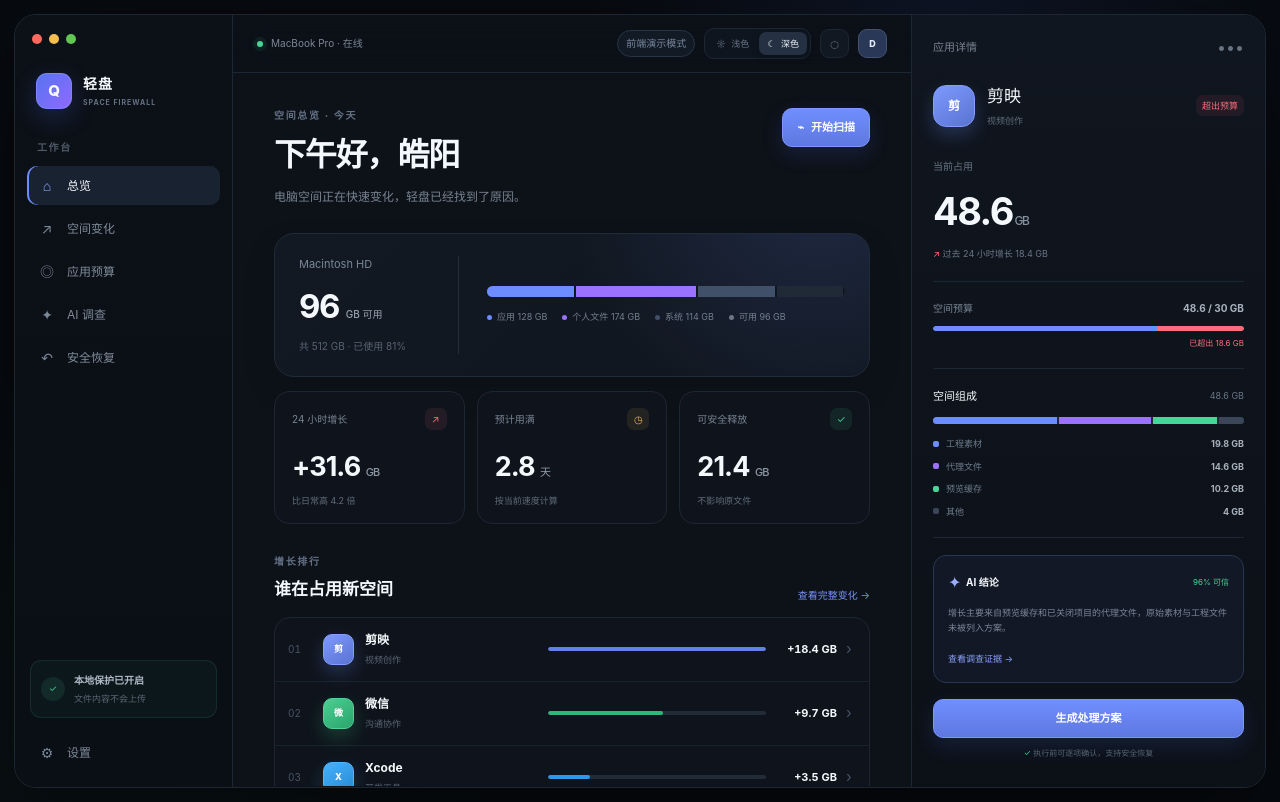
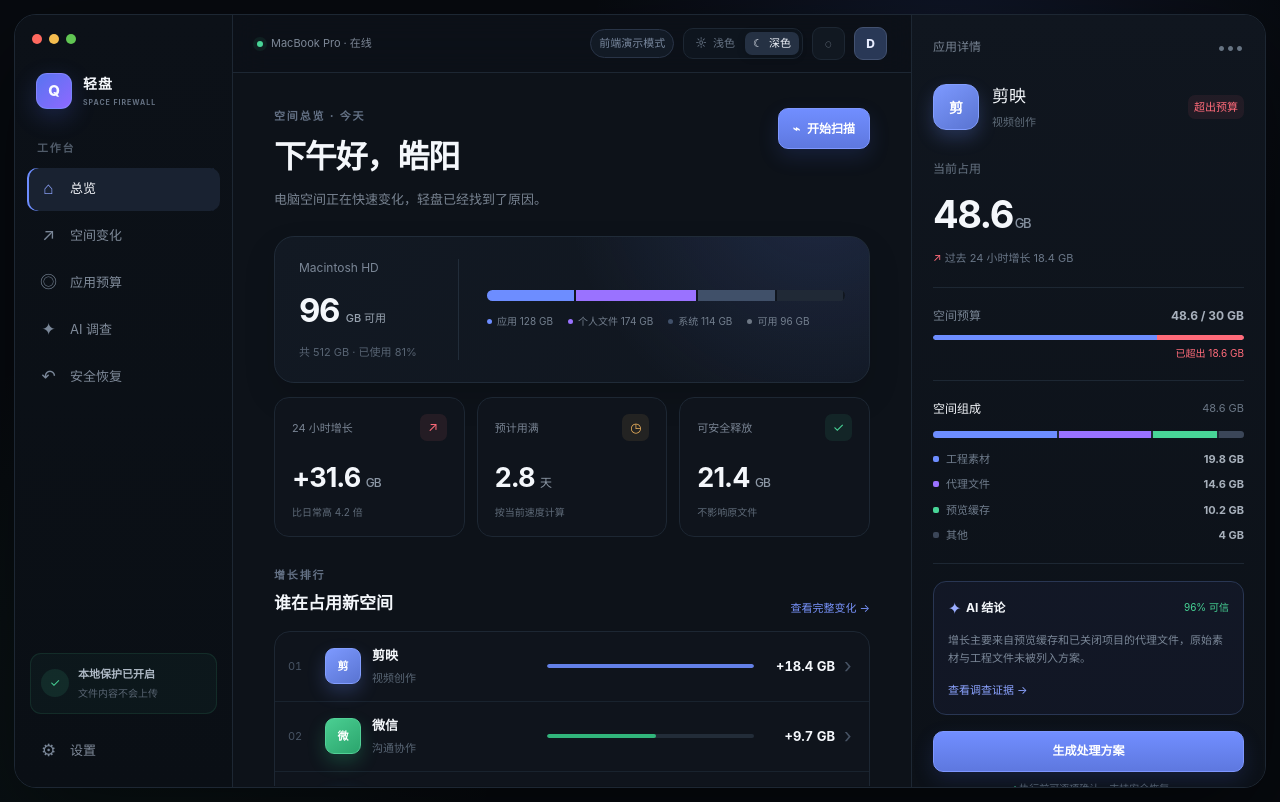
Before and after one commit to 864536370dhy-png/qingpan-ai-storage-firewall, a Next.js app: page / in a window 1280 px wide. Built offline with nearby package versions, Linux system fonts and the light colour scheme.

Commit message:
Scale supporting UI and tailor plans by app

```diff
--- a/app/globals.css
+++ b/app/globals.css
@@ -611,82 +611,100 @@ h1, h2, h3, p { margin-top: 0; }
 .plan-modal > footer { padding: 14px 21px; display: flex; justify-content: flex-end; gap: 9px; border-top: 1px solid var(--border); background: #0f151d; }
 
 /* Larger desktop type scale */
-.nav-item { font-size: 12px; }
-.nav-caption, .device-status, .demo-badge { font-size: 10px; }
-.local-status b { font-size: 10px; }
-.local-status small { font-size: 9px; }
-.eyebrow { font-size: 10px; }
-.page-heading > div > p:last-child { font-size: 12px; }
-.primary-button, .secondary-button, .ghost-button { min-height: 39px; font-size: 11px; }
-.text-button { font-size: 10px; }
-.storage-copy p { font-size: 11px; }
+.nav-item { min-height: 43px; font-size: 13px; }
+.nav-icon { width: 21px; font-size: 17px; }
+.nav-caption, .device-status, .demo-badge { font-size: 11px; }
+.local-status b { font-size: 11px; }
+.local-status small { font-size: 10px; }
+.status-orb { width: 28px; height: 28px; font-size: 12px; }
+.eyebrow { font-size: 11px; }
+.page-heading > div > p:last-child { font-size: 13px; }
+.primary-button, .secondary-button, .ghost-button { min-height: 41px; font-size: 12px; }
+.text-button { font-size: 11px; }
+.storage-copy p { font-size: 12px; }
 .storage-copy strong { font-size: 33px; }
-.storage-copy strong span, .storage-copy small { font-size: 10px; }
-.storage-legend span { font-size: 9px; }
-.metric-top { font-size: 10px; }
+.storage-copy strong span, .storage-copy small { font-size: 11px; }
+.storage-legend span { font-size: 10px; }
+.metric-top { font-size: 11px; }
+.metric-top i { width: 27px; height: 27px; font-size: 13px; }
 .metric-card strong { font-size: 27px; }
-.metric-card strong small { font-size: 11px; }
-.metric-card p { font-size: 9px; }
+.metric-card strong small { font-size: 12px; }
+.metric-card p { font-size: 10px; }
 .section-title h2 { font-size: 17px; }
-.growth-row { min-height: 64px; }
-.rank { font-size: 10px; }
-.growth-name b { font-size: 12px; }
-.growth-name small { font-size: 9px; }
-.growth-row > strong { font-size: 11px; }
+.app-badge { width: 46px; height: 46px; font-size: 14px; }
+.app-badge-small { width: 36px; height: 36px; font-size: 11px; }
+.growth-row { min-height: 70px; grid-template-columns: 28px 38px minmax(100px, 1fr) minmax(100px, 1.25fr) 72px 12px; }
+.rank { font-size: 11px; }
+.growth-name b { font-size: 13px; }
+.growth-name small { font-size: 11px; }
+.growth-row > strong { font-size: 13px; }
+.chevron { font-size: 20px; }
+.ai-symbol, .ask-icon { width: 42px; height: 42px; font-size: 15px; }
 .ai-callout h2 { font-size: 14px; }
-.ai-callout p:not(.eyebrow) { font-size: 10px; }
-.period-tabs button { font-size: 10px; }
-.change-summary span { font-size: 10px; }
+.ai-callout p:not(.eyebrow) { font-size: 11px; }
+.period-tabs button { min-height: 32px; font-size: 11px; }
+.change-summary span { font-size: 11px; }
 .change-summary strong { font-size: 21px; }
-.chart-axis span, .live-pill { font-size: 9px; }
-.timeline-row { min-height: 66px; }
-.timeline-row time, .timeline-row strong { font-size: 10px; }
-.timeline-row b { font-size: 11px; }
-.timeline-row small { font-size: 9px; }
-.budget-row { min-height: 112px; }
-.budget-main span b { font-size: 12px; }
-.budget-main span small { font-size: 9px; }
-.budget-main strong, .budget-control span { font-size: 10px; }
-.range-labels { font-size: 8px; }
-.rule-note b { font-size: 11px; }
-.rule-note p { font-size: 9px; }
-.privacy-chip, .vault-count { font-size: 9px; }
-.ask-card textarea { font-size: 13px; }
-.ask-footer > span, .prompt-chips button { font-size: 9px; }
-.agent-card b { font-size: 10px; }
-.agent-card small, .agent-card > i { font-size: 8px; }
+.chart-axis span, .live-pill { font-size: 10px; }
+.timeline-row { min-height: 72px; grid-template-columns: 42px 9px 38px 1fr 68px 10px; }
+.timeline-row time, .timeline-row strong { font-size: 11px; }
+.timeline-row b { font-size: 12px; }
+.timeline-row small { font-size: 10px; }
+.timeline-dot { width: 8px; height: 8px; }
+.budget-row { min-height: 118px; grid-template-columns: 48px 1fr 118px; }
+.budget-main span b { font-size: 13px; }
+.budget-main span small { font-size: 11px; }
+.budget-main strong, .budget-control span { font-size: 12px; }
+.range-labels { font-size: 10px; }
+.rule-note b { font-size: 12px; }
+.rule-note p { font-size: 11px; }
+.privacy-chip, .vault-count { font-size: 10px; }
+.ask-card textarea { font-size: 14px; }
+.ask-footer > span, .prompt-chips button { font-size: 11px; }
+.agent-card { min-height: 66px; }
+.agent-card > span { font-size: 10px; }
+.agent-card b { font-size: 12px; }
+.agent-card small, .agent-card > i { font-size: 10px; }
 .finding-head h2 { font-size: 14px; }
-.finding-head em, .finding-breakdown span, .finding-breakdown b { font-size: 9px; }
-.evidence-strip span, .evidence-strip p, .evidence-strip button { font-size: 8px; }
+.finding-head em, .finding-breakdown span, .finding-breakdown b { font-size: 11px; }
+.evidence-strip span, .evidence-strip p, .evidence-strip button { font-size: 10px; }
 .vault-entry h2 { font-size: 14px; }
-.vault-entry p:not(.eyebrow), .vault-size span { font-size: 9px; }
-.vault-size strong { font-size: 13px; }
+.vault-entry p:not(.eyebrow), .vault-size span { font-size: 11px; }
+.vault-size strong { font-size: 14px; }
+.vault-entry-icon { width: 52px; height: 52px; font-size: 22px; }
 .empty-vault h2 { font-size: 16px; }
-.empty-vault p { font-size: 10px; }
-.promise-grid b, .setting-row b { font-size: 11px; }
-.promise-grid p, .setting-row p { font-size: 9px; }
-.inspector-head p { font-size: 11px; }
+.empty-vault p { font-size: 11px; }
+.promise-grid b, .setting-row b { font-size: 12px; }
+.promise-grid p, .setting-row p { font-size: 11px; }
+.promise-grid span { font-size: 10px; }
+.inspector-head p { font-size: 12px; }
 .app-profile h2 { font-size: 17px; }
-.app-profile p, .risk-tag, .safe-tag { font-size: 9px; }
-.app-number > span { font-size: 10px; }
+.app-profile { grid-template-columns: 48px 1fr auto; }
+.app-profile p, .risk-tag, .safe-tag { font-size: 11px; }
+.app-number > span { font-size: 12px; }
 .app-number > strong { font-size: 38px; }
-.app-number > strong small { font-size: 12px; }
-.app-number p { font-size: 9px; }
-.budget-meter > div:first-child, .budget-meter > div:first-child b { font-size: 10px; }
-.budget-meter small { font-size: 8px; }
-.inspector-section-title h3 { font-size: 11px; }
-.inspector-section-title span, .composition-list > div, .composition-list b { font-size: 9px; }
-.ai-insight > div b { font-size: 10px; }
-.ai-insight > div em { font-size: 8px; }
-.ai-insight p, .ai-insight button { font-size: 9px; }
-.inspector-actions p { font-size: 8px; }
-.plan-modal > header p:last-child, .plan-summary span, .plan-summary em { font-size: 10px; }
-.plan-item b { font-size: 11px; }
-.plan-item small { font-size: 9px; }
-.plan-item em { font-size: 8px; }
-.plan-item > strong { font-size: 10px; }
-.plan-warning p { font-size: 9px; }
-.plan-warning b { font-size: 10px; }
+.app-number > strong small { font-size: 13px; }
+.app-number p { font-size: 11px; }
+.budget-meter > div:first-child, .budget-meter > div:first-child b { font-size: 12px; }
+.budget-meter small { font-size: 10px; }
+.inspector-section-title h3 { font-size: 12px; }
+.inspector-section-title span, .composition-list > div, .composition-list b { font-size: 11px; }
+.ai-insight > div b { font-size: 12px; }
+.ai-insight > div em { font-size: 10px; }
+.ai-insight p, .ai-insight button { font-size: 11px; }
+.inspector-actions p { font-size: 10px; }
+.plan-modal > header p:last-child, .plan-summary span, .plan-summary em { font-size: 11px; }
+.plan-item { min-height: 66px; }
+.plan-item b { font-size: 12px; }
+.plan-item small { font-size: 11px; }
+.plan-item em { font-size: 10px; }
+.plan-item > strong { font-size: 12px; }
+.checkbox { width: 22px; height: 22px; font-size: 11px; }
+.plan-warning > span { font-size: 20px; }
+.plan-warning p { font-size: 11px; }
+.plan-warning b { font-size: 12px; }
+.theme-switch button { font-size: 11px; }
+.icon-button, .avatar { width: 33px; height: 33px; font-size: 12px; }
 
 /* Light theme: semantic overrides */
 .desktop-shell[data-theme="light"] {
--- a/app/page.tsx
+++ b/app/page.tsx
@@ -25,6 +25,12 @@ type PlanAction = {
   detail: string;
   size: number;
   risk: "安全" | "需确认";
+};
+
+type VaultRecord = {
+  appName: string;
+  total: number;
+  actionTitles: string[];
 };
 
 const apps: AppRecord[] = [
@@ -98,12 +104,36 @@ const apps: AppRecord[] = [
   },
 ];
 
-const planActions: PlanAction[] = [
-  { id: "preview", title: "过期预览缓存", detail: "30 天未访问，可由剪映重新生成", size: 8.2, risk: "安全" },
-  { id: "proxy", title: "已关闭项目代理文件", detail: "对应原始素材仍在本地", size: 5.4, risk: "安全" },
-  { id: "thumb", title: "缩略图与波形缓存", detail: "下次打开项目时自动重建", size: 3.1, risk: "安全" },
-  { id: "export", title: "重复导出的视频", detail: "内容相同，但需要你确认保留版本", size: 2.7, risk: "需确认" },
-];
+const planActionsByApp: Record<AppId, PlanAction[]> = {
+  capcut: [
+    { id: "capcut-preview", title: "过期预览缓存", detail: "30 天未访问，可由剪映重新生成", size: 8.2, risk: "安全" },
+    { id: "capcut-proxy", title: "已关闭项目代理文件", detail: "对应原始素材仍在本地", size: 5.4, risk: "安全" },
+    { id: "capcut-thumb", title: "缩略图与波形缓存", detail: "下次打开项目时自动重建", size: 3.1, risk: "安全" },
+    { id: "capcut-export", title: "重复导出的视频", detail: "内容相同，但需要你确认保留版本", size: 2.7, risk: "需确认" },
+  ],
+  wechat: [
+    { id: "wechat-video", title: "三个月前的群聊视频", detail: "聊天记录仍保留，仅移走本地大文件副本", size: 4.8, risk: "安全" },
+    { id: "wechat-duplicate", title: "重复下载的文件", detail: "按文件内容校验，保留最新的一份", size: 2.6, risk: "安全" },
+    { id: "wechat-cache", title: "图片缩略图与临时缓存", detail: "再次浏览聊天时可以自动生成", size: 1.2, risk: "安全" },
+    { id: "wechat-original", title: "长期未打开的原始视频", detail: "可能仍有价值，需要你逐个确认", size: 1.7, risk: "需确认" },
+  ],
+  xcode: [
+    { id: "xcode-derived", title: "DerivedData 构建缓存", detail: "重新编译项目时会自动生成", size: 5.8, risk: "安全" },
+    { id: "xcode-simulator", title: "不再使用的模拟器", detail: "未被近期项目引用的旧系统版本", size: 3.4, risk: "安全" },
+    { id: "xcode-support", title: "旧设备支持文件", detail: "90 天未连接过对应系统设备", size: 2.2, risk: "安全" },
+    { id: "xcode-archive", title: "历史发布归档", detail: "可能用于崩溃符号化，需要你确认", size: 2.8, risk: "需确认" },
+  ],
+  lark: [
+    { id: "lark-meeting", title: "会议回放缓存", detail: "云端回放仍保留，可按需重新加载", size: 2.1, risk: "安全" },
+    { id: "lark-duplicate", title: "重复下载的附件", detail: "保留最近打开的一份本地文件", size: 1.4, risk: "安全" },
+    { id: "lark-image", title: "图片缩略图缓存", detail: "不影响聊天中的原始图片", size: 0.8, risk: "安全" },
+    { id: "lark-download", title: "长期未打开的下载文件", detail: "可能是工作资料，需要你确认", size: 0.9, risk: "需确认" },
+  ],
+};
+
+function defaultSelectedActions(id: AppId) {
+  return planActionsByApp[id].filter((action) => action.risk === "安全").map((action) => action.id);
+}
 
 const navItems: { id: NavId; icon: string; label: string }[] = [
   { id: "overview", icon: "⌂", label: "总览" },
@@ -138,8 +168,8 @@ export default function Home() {
   const [scanState, setScanState] = useState<"idle" | "scanning" | "done">("idle");
   const [scanProgress, setScanProgress] = useState(0);
   const [planOpen, setPlanOpen] = useState(false);
-  const [selectedActions, setSelectedActions] = useState<string[]>(["preview", "proxy", "thumb"]);
-  const [vaultItems, setVaultItems] = useState(0);
+  const [selectedActions, setSelectedActions] = useState<string[]>(defaultSelectedActions("capcut"));
+  const [vaultRecord, setVaultRecord] = useState<VaultRecord | null>(null);
   const [restored, setRestored] = useState(false);
   const [theme, setTheme] = useState<Theme>("dark");
   const [query, setQuery] = useState("为什么今天突然多了 31 GB？找出来源，但先不要删除");
@@ -152,9 +182,10 @@ export default function Home() {
   });
 
   const selectedApp = apps.find((app) => app.id === selectedId) ?? apps[0];
+  const currentPlanActions = planActionsByApp[selectedId];
   const planTotal = useMemo(
-    () => planActions.filter((action) => selectedActions.includes(action.id)).reduce((sum, action) => sum + action.size, 0),
-    [selectedActions],
+    () => currentPlanActions.filter((action) => selectedActions.includes(action.id)).reduce((sum, action) => sum + action.size, 0),
+    [currentPlanActions, selectedActions],
   );
 
   useEffect(() => {
@@ -196,7 +227,11 @@ export default function Home() {
   }
 
   function confirmPlan() {
-    setVaultItems((current) => current + 1);
+    setVaultRecord({
+      appName: selectedApp.name,
+      total: planTotal,
+      actionTitles: currentPlanActions.filter((action) => selectedActions.includes(action.id)).map((action) => action.title),
+    });
     setRestored(false);
     setPlanOpen(false);
     setActive("vault");
@@ -204,6 +239,9 @@ export default function Home() {
 
   function selectApp(id: AppId) {
     setSelectedId(id);
+    setSelectedActions(defaultSelectedActions(id));
+    const app = apps.find((item) => item.id === id);
+    if (app) setQuery(`分析${app.name}最近为什么占用变大，找出可以安全处理的内容，但先不要删除`);
   }
 
   return (
@@ -234,7 +272,7 @@ export default function Home() {
             >
               <span className="nav-icon">{item.icon}</span>
               <span>{item.label}</span>
-              {item.id === "vault" && vaultItems > 0 && <em>{vaultItems}</em>}
+              {item.id === "vault" && vaultRecord && <em>1</em>}
             </button>
           ))}
         </nav>
@@ -302,6 +340,8 @@ export default function Home() {
           )}
           {active === "investigate" && (
             <Investigation
+              app={selectedApp}
+              actions={currentPlanActions}
               query={query}
               investigated={investigated}
               onChange={setQuery}
@@ -311,11 +351,11 @@ export default function Home() {
           )}
           {active === "vault" && (
             <Vault
-              items={vaultItems}
+              record={vaultRecord}
               restored={restored}
               onRestore={() => {
                 setRestored(true);
-                setVaultItems(0);
+                setVaultRecord(null);
               }}
             />
           )}
@@ -346,6 +386,8 @@ export default function Home() {
 
       {planOpen && (
         <PlanModal
+          app={selectedApp}
+          actions={currentPlanActions}
           selected={selectedActions}
           total={planTotal}
           onToggle={(id) =>
@@ -529,18 +571,25 @@ function Budgets({ budgets, onChange }: { budgets: Record<AppId, number>; onChan
 }
 
 function Investigation({
+  app,
+  actions,
   query,
   investigated,
   onChange,
   onSubmit,
   onPlan,
 }: {
+  app: AppRecord;
+  actions: PlanAction[];
   query: string;
   investigated: boolean;
   onChange: (value: string) => void;
   onSubmit: () => void;
   onPlan: () => void;
 }) {
+  const findings = actions.slice(0, 3);
+  const largestFinding = Math.max(...findings.map((action) => action.size));
+
   return (
     <div className="page investigation-page">
       <div className="page-heading">
@@ -556,16 +605,16 @@ function Investigation({
         </div>
       </section>
       <div className="prompt-chips">
-        {["最近哪个应用增长最快？", "微信有哪些大文件能处理？", "为什么系统数据这么大？"].map((prompt) => (
+        {[`${app.name}有哪些内容能安全处理？`, `${app.name}为什么突然变大？`, "为什么系统数据这么大？"].map((prompt) => (
           <button type="button" key={prompt} onClick={() => onChange(prompt)}>{prompt}</button>
         ))}
       </div>
       <section className="agent-grid">
         {[
           ["01", "本地分析 Agent", "读取空间变化索引", "完成", "safe"],
-          ["02", "应用规则 Agent", "识别剪映文件用途", "完成", "safe"],
+          ["02", "应用规则 Agent", `识别${app.name}文件用途`, "完成", "safe"],
           ["03", "Agent Reach", "核对 3 条公开资料", "完成", "blue"],
-          ["04", "安全审查 Agent", "排除工程与原素材", "通过", "safe"],
+          ["04", "安全审查 Agent", "排除关键文件与原始内容", "通过", "safe"],
         ].map(([id, title, note, status, tone]) => (
           <article className="agent-card" key={id}>
             <span>{id}</span><div><b>{title}</b><small>{note}</small></div><i className={tone}>{status}</i>
@@ -574,11 +623,15 @@ function Investigation({
       </section>
       {investigated && (
         <section className="finding-card">
-          <div className="finding-head"><span>✦</span><div><p className="eyebrow">调查结论</p><h2>31.6 GB 增长已找到 93% 的来源</h2></div><em>置信度 96%</em></div>
+          <div className="finding-head"><span>✦</span><div><p className="eyebrow">调查结论</p><h2>{app.name}新增 {app.growth} GB 的来源已确认</h2></div><em>置信度 96%</em></div>
           <div className="finding-breakdown">
-            <div><span>剪映预览与代理</span><b>18.4 GB</b><i style={{ width: "92%" }} /></div>
-            <div><span>微信群聊视频</span><b>9.7 GB</b><i style={{ width: "49%" }} /></div>
-            <div><span>Xcode 模拟器</span><b>3.5 GB</b><i style={{ width: "18%" }} /></div>
+            {findings.map((action) => (
+              <div key={action.id}>
+                <span>{action.title}</span>
+                <b>{action.size} GB</b>
+                <i style={{ width: `${Math.max((action.size / largestFinding) * 100, 12)}%` }} />
+              </div>
+            ))}
           </div>
           <div className="evidence-strip"><span>证据</span><p>文件时间戳、应用目录结构、项目引用关系与公开规则交叉验证</p><button type="button" onClick={onPlan}>生成安全方案 →</button></div>
         </section>
@@ -587,15 +640,15 @@ function Investigation({
   );
 }
 
-function Vault({ items, restored, onRestore }: { items: number; restored: boolean; onRestore: () => void }) {
+function Vault({ record, restored, onRestore }: { record: VaultRecord | null; restored: boolean; onRestore: () => void }) {
   return (
     <div className="page">
-      <div className="page-heading"><div><p className="eyebrow">SAFE VAULT</p><h1>安全恢复</h1><p>处理后的文件先进入隔离区，7 天内随时一键还原。</p></div><span className="vault-count">{items} 个恢复点</span></div>
-      {items > 0 ? (
+      <div className="page-heading"><div><p className="eyebrow">SAFE VAULT</p><h1>安全恢复</h1><p>处理后的文件先进入隔离区，7 天内随时一键还原。</p></div><span className="vault-count">{record ? 1 : 0} 个恢复点</span></div>
+      {record ? (
         <section className="vault-entry">
           <div className="vault-entry-icon">↶</div>
-          <div><p className="eyebrow">刚刚创建</p><h2>剪映空间处理</h2><p>过期预览缓存、已关闭项目代理文件、缩略图缓存</p></div>
-          <div className="vault-size"><strong>16.7 GB</strong><span>保留至 7 月 28 日</span></div>
+          <div><p className="eyebrow">刚刚创建</p><h2>{record.appName}空间处理</h2><p>{record.actionTitles.join("、")}</p></div>
+          <div className="vault-size"><strong>{record.total.toFixed(1)} GB</strong><span>保留至 7 月 28 日</span></div>
           <button type="button" className="secondary-button" onClick={onRestore}>全部还原</button>
         </section>
       ) : (
@@ -675,12 +728,16 @@ function Inspector({ app, budget, onPlan, onInvestigate }: { app: AppRecord; bud
 }
 
 function PlanModal({
+  app,
+  actions,
   selected,
   total,
   onToggle,
   onClose,
   onConfirm,
 }: {
+  app: AppRecord;
+  actions: PlanAction[];
   selected: string[];
   total: number;
   onToggle: (id: string) => void;
@@ -690,10 +747,10 @@ function PlanModal({
   return (
     <div className="modal-backdrop" role="presentation" onMouseDown={(event) => event.target === event.currentTarget && onClose()}>
       <section className="plan-modal" role="dialog" aria-modal="true" aria-labelledby="plan-title">
-        <header><div><p className="eyebrow">AI SAFE PLAN</p><h2 id="plan-title">剪映处理方案</h2><p>只处理可重建或已有原始副本的文件。</p></div><button type="button" onClick={onClose} aria-label="关闭">×</button></header>
+        <header><div><p className="eyebrow">AI SAFE PLAN</p><h2 id="plan-title">{app.name}处理方案</h2><p>根据 {app.name} 的文件类型生成，可逐项确认。</p></div><button type="button" onClick={onClose} aria-label="关闭">×</button></header>
         <div className="plan-summary"><span>预计释放</span><strong>{total.toFixed(1)} GB</strong><em>风险等级：低</em></div>
         <div className="plan-items">
-          {planActions.map((action) => {
+          {actions.map((action) => {
             const checked = selected.includes(action.id);
             return (
               <button type="button" className={checked ? "plan-item selected" : "plan-item"} key={action.id} onClick={() => onToggle(action.id)}>
```
Also changed, not shown: 1 other file (tests, documents, lock files or other folders).
